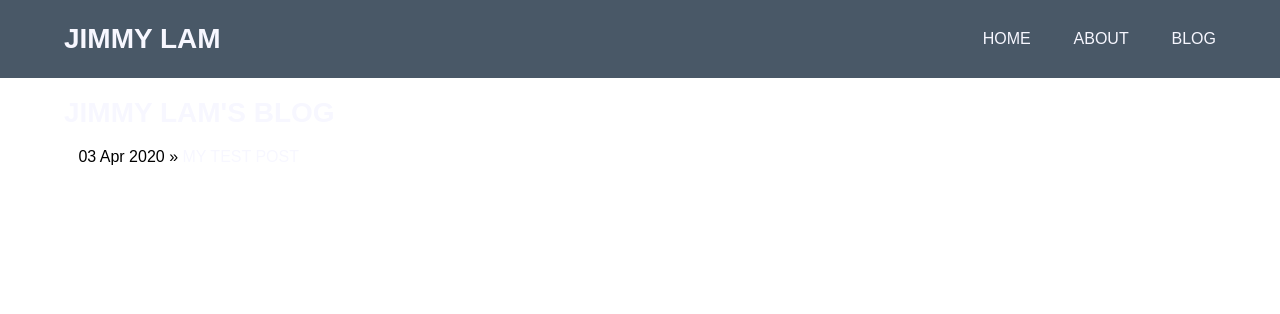
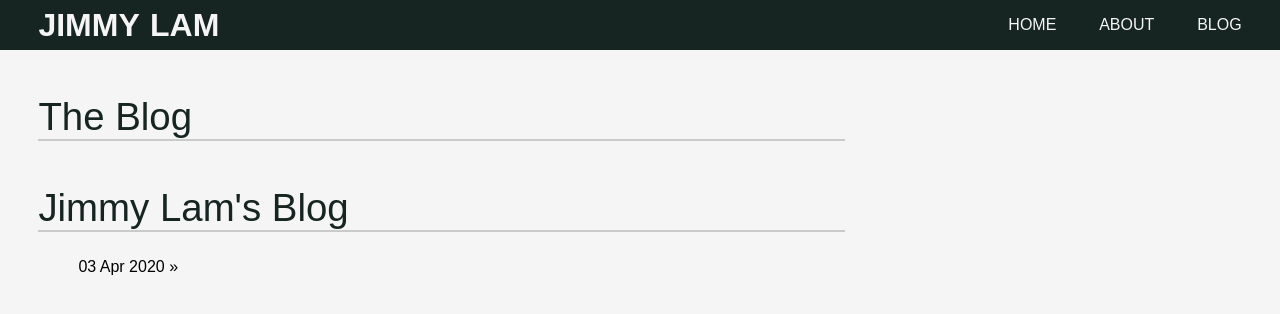
Before and after one commit to JL978/JL978.github.io, a Jekyll site: the page built from blog/index.html, in a window 1280 px wide. Shown: the top 314 px of the page. Built offline with Jekyll 4.4.1, drawn with Linux system fonts in a browser that asks for light colours.

Commit message:
styled blog section

```diff
--- a/_layouts/default.html
+++ b/_layouts/default.html
@@ -9,17 +9,17 @@
 <body>
     <nav>
         <div class="nav-logo">
-            <a href="#"><h1>Jimmy Lam</h1></a>
+            <a class='logo' href="/">Jimmy Lam</a>
         </div>
         <div class="nav-link">
             <ul>
                 <li><a href="#">Home</a></li>
                 <li><a href="#">About</a></li>
-                <li><a href="blog/">Blog</a></li>
+                <li><a href="/blog">Blog</a></li>
             </ul>
         </div>
     </nav>
-
+    <h1 class="blog-title">The Blog</h1>
     {{ content }}
 </body>
 </html>
--- a/blog/index.html
+++ b/blog/index.html
@@ -2,9 +2,8 @@
 layout: default
 title: Jimmy Lam's Blog
 ---
-	<h1>{{ page.title }}</h1>
+	<h1 class="blog-title">{{ page.title }}</h1>
 	<ul class="posts">
-
 	  {% for post in site.posts %}
 	    <li><span>{{ post.date | date_to_string }}</span> » <a href="{{ post.url }}" title="{{ post.title }}">{{ post.title }}</a></li>
 	  {% endfor %}
--- a/css/main.css
+++ b/css/main.css
@@ -1,14 +1,15 @@
 :root{
-    --background-color: #495867;
-    --p-color: #F7F7FF;
+    --background-color: #162521;
+    --p-color: #f5f5f5;
 }
 
 body{
     margin: 0;
     box-sizing: border-box;
-    font-family: sofia_pro_lightregular,sans-serif;
+    font-family: sofia_pro_lightregular, sans-serif;
     width: 100%;
     height: 100%;
+    background-color: var(--p-color);
 }
 
 
@@ -29,26 +30,47 @@ nav{
     align-items: center;
 }
 
-a, h1{
+a, .logo{
     text-decoration: none;
     color: var(--p-color);
     text-transform: uppercase;
 }
 
-h1{
-    margin-left: 5vw;
-    font-size: 1.75rem;
+.logo{
+    margin: 0;
+    margin-left: 3vw;
+    font-size: 2rem;
+    font-weight: 800;
+    word-spacing: 2px;
+    border: 0;
 }
 
 .nav-link{
-    margin-right: 5vw;
+    margin-right: 3vw;
 }
 
-@media (max-width: 450px){
+.blog-title{
+    margin-left: 3vw;
+    color: var(--background-color);
+    font-weight: 50;
+    font-size: 2.4rem;
+    margin-top: 5vh;
+}
+
+.blog-title::after{
+    content: '';
+    height: 2px;
+    width: 65%;
+    background-color: var(--background-color);
+    display: block;
+    opacity: 0.2;
+}
+
+@media (max-width: 500px){
     nav{
         flex-direction: column;
     }
-    h1{
+    .logo{
         margin: 0;
         margin-top: 2vh;
     }
@@ -62,4 +84,7 @@ h1{
     li{
         margin: 4vw;
     }
+    .blog-title::after{
+        width: 97%;
+    }
 }
```
